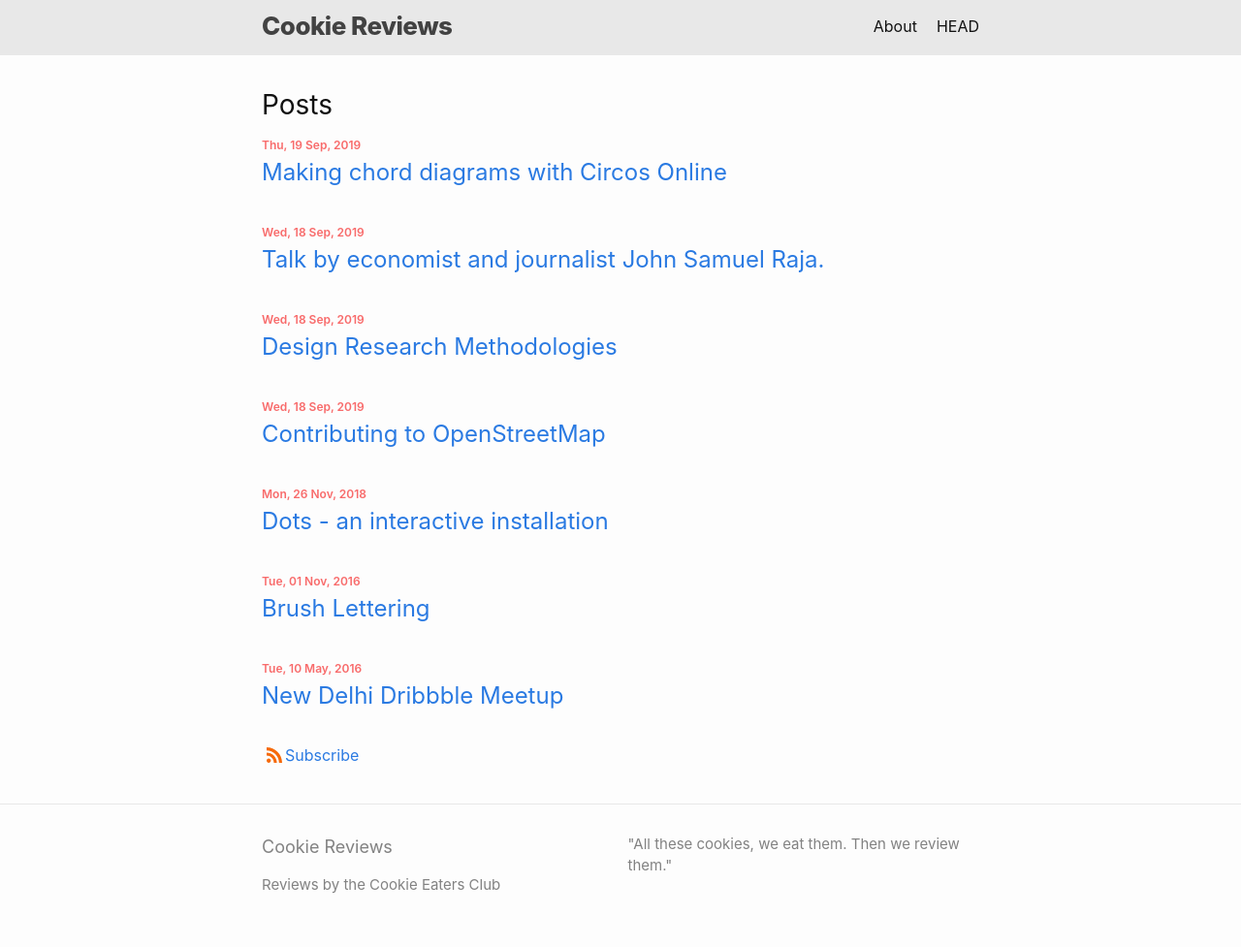
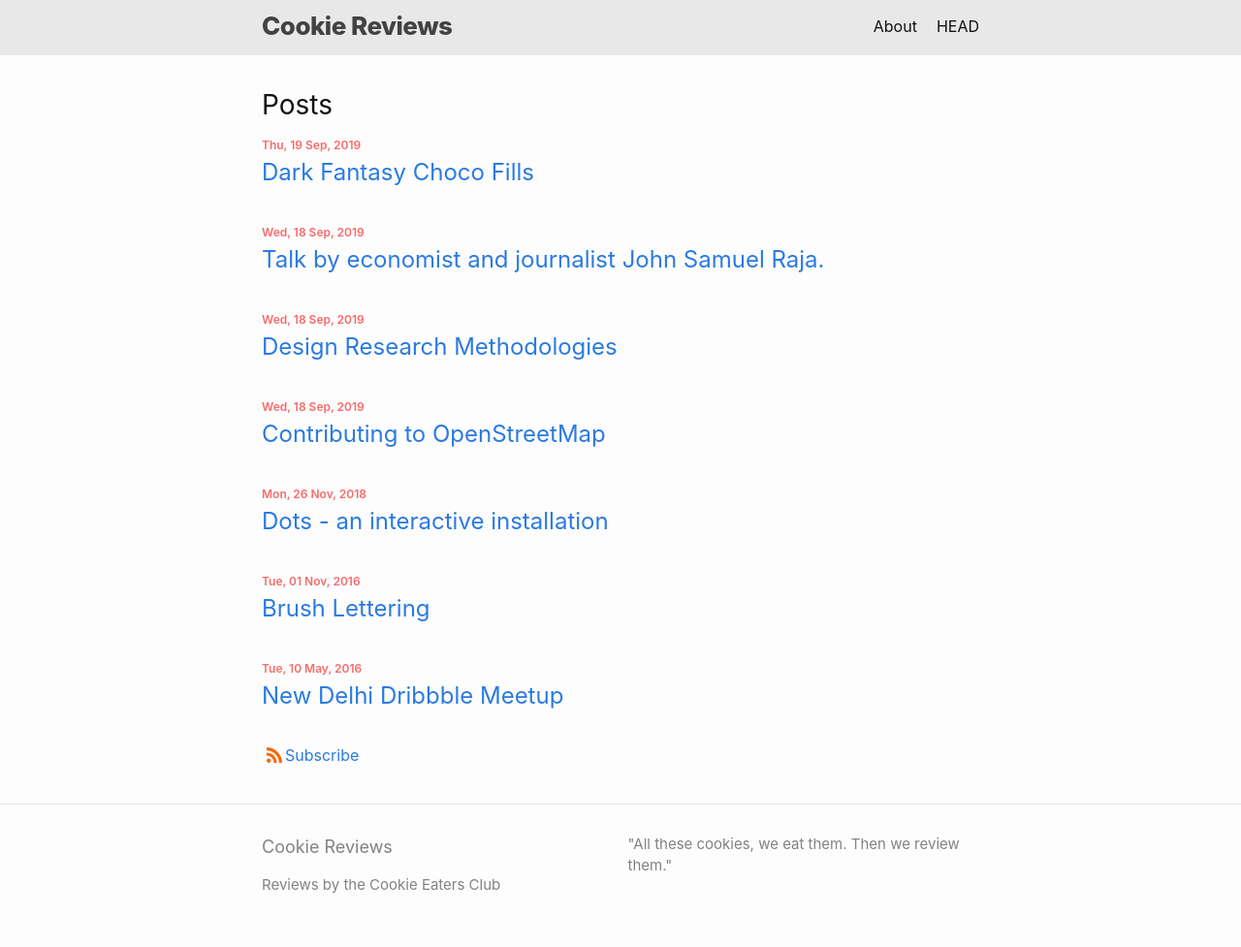
Before and after one commit to gyanl/cookies, a Jekyll site: the page built from index.md, in a window 1280 px wide. Shown: the whole page at 97% size. Built offline with Jekyll 4.4.1, drawn with Linux system fonts in a browser that asks for light colours; some web fonts are replaced; some of the changed lines change nothing that is shown.

Commit message:
Update 2019-09-19-how-to-circos.md

````diff
--- a/_posts/2019-09-19-how-to-circos.md
+++ b/_posts/2019-09-19-how-to-circos.md
@@ -1,114 +1,12 @@
 ---
 layout: post
-title: Making chord diagrams with Circos Online
-tags: dataviz  idc
+title: Dark Fantasy Choco Fills
 ---
 
-## What is Circos?
-Circos is a free and open source software package for visualizing data in a circular layout i.e. as chord diagrams. It has been featured in many scientific and other publications (including the covers of both Science and Nature), so it's safe to say science people really like it.
+![Cookie Shot 1](www.cookies.wtf/assets/chocofills-1.jpeg)
 
-#### Why Circos?
-- It looks pretty.
-- Circular layouts are great for exploring relationships between objects or positions.
-- Highly customizable.
-- High data-to-ink ratio.
-- .svg or .png output, can be used for print.
-- Scriptable, can be made part of an automated data pipeline.
-- Did I mention it looks pretty?
+Tried this at 2:42 am, due to rather ordinary circumstances. However I guess the mental state of the cookie eater must be noted at all points before a review is conducted. My own mental state was rather pleasant, rather fixated on serious things before breaking off for the night. I had last eaten around 5 hours before the time of cookie tasting, and at this point I'm craving some good breakfast, with cold milk and warm toast that's crunchy and brittle, the sort that melts in your mouth, dropping in butter that's just perfectly melted. On expressing myself rather plainly (ugh I want breakfast) I was offered this cookie as compensation. This log is just to appreciate how a choco-fill cookie is quite a good tool of mood upliftment and generally a good option to pacify hunger pangs and frustration.
 
-Circos is ideal for creating publication-quality infographics and illustrations with a high data-to-ink ratio, richly layered data and pleasant symmetries. You have fine control each element in the figure to tailor its focus points and detail to your audience.
+![Cookie Shot 2](www.cookies.wtf/assets/chocofills-2.jpeg)
 
-#### Use in Genomics
-Circos is used extensively for the analysis of genomic alterations over time, or differences between two or more genomes. You can take a look [here](http://circos.ca/intro/genomic_data/).
-
-#### How can I use Circos?
-*From the Circos landing page…*
-> Creation of images is controlled through a plain-text configuration file. There is no interactive user interface. This approach to configuration should be very familiar to you *if you have UNIX experience*.
-
-The emphasis here is mine, but after spending a while trying to understand the complex system of config files you need to setup, I realised that there is also an online version called [Circos Online](http://circos.ca/circos_online) that allows less flexibility and customization options, but can still be used for visualizing simple tables.
-
-
-## So let's use Circos Online!
-Now that we know what Circos can do, let's try and use it!
-
-#### Pick a dataset.
-You can pick whatever you like, but I decided to visualize the patterns in key issue and return for the media lab at IDC. I used the last two filled pages of the key register, which looks like this:
-
-![Screenshot of spreadsheet on Google Sheets](https://gyanl.com/blog/assets/key-register.jpeg)
-
-#### Formatting the data
-Circos uses :
-
-- A matrix of data
-- With headers for both rows and coloumns, headers can't contain spaces
-- Formatted as a tab separated values (.tsv) file
-
-#### Putting tables into Circos
-
-Chances are you have your data in a table, isolate just the two values you'd like to look at the relationship between. In my case, I took just the name of the person issuing the keys, and the name of the person returning the keys.
-
-But that poses an issue as Circos can't *technically* represent tables.
-
-![Screenshot of spreadsheet on Google Sheets](https://gyanl.com/blog/assets/circos-raw-keys.png)
-
-
-#### Wait so why are we doing this then?
-What Circos *can* do is represent *matrices.* What's the difference? In mathematics, a matrix is a rectangular array of numbers (whereas a table can have any kinds of values).
-
-#### Turning tables into matrices
-The matrix takes each pair of (key-in-person, key-out-person) data and inserts +1 into the corresponding position on the matrix. I did this manually, but if you can code, it's essentially a matter of [converting key-value pairs into a matrix](https://stackoverflow.com/questions/17173743/create-a-matrix-from-a-list-of-key-value-pairs)
-![Screenshot of matrix on Google Sheets](https://gyanl.com/blog/assets/circos-matrix.png).
-
-Also remember to put the text "labels" on the top left cell, or Circos Online won't accept the input. Make sure your headers don't have any spaces in them, or Circos will fail and throw a bunch of scary looking errors at you.
-
-#### Download a .tsv
-In Google Sheets, go to ```File``` > ```Download``` > ```Tab-separated values (.tsv, Current sheet)```
-
-#### Upload .tsv to Circos
-Upload the .tsv to [Circos Online](http://circos.ca/circos_online). Leave the checkboxes unchecked for now and click on ```Visualize Table```.
-
-#### The result
-It may take a few seconds to load, but once it does, you can pat yourself on the back for a beautiful data visualization.
-
-![Chord diagram of key issues](https://gyanl.com/blog/assets/circos-keys.png)
-
-You can now download a ```large image``` or a zip with ```data, images (PNG/SVG) and configuration``` from Circos online.
-
-## Let's look at another example
-
-This data comes from the [Data Visualization Community Survey 2019 Challenge](https://www.datavisualizationsociety.com/2019-survey-challenge).
-
-I extracted the education and gender for people who responded to the survey, and got this.
-
-| Education        | Gender            | Count |
-|------------------|-------------------|-------|
-| Masters          | Man               | 353   |
-| Bachelors        | Man               | 291   |
-| Masters          | Woman             | 198   |
-| PhD              | Man               | 143   |
-| Bachelors        | Woman             | 128   |
-| PhD              | Woman             | 72    |
-| Technical School | Man               | 31    |
-| Masters          | Prefer not to say | 11    |
-| Bachelors        | Prefer not to say | 9     |
-| PhD              | Prefer not to say | 5     |
-| Technical School | Woman             | 4     |
-| Bachelors        | Non-binary        | 2     |
-| Masters          | Non-binary        | 2     |
-| Masters          | Woman             | 2     |
-| Technical School | Non-binary        | 1     |
-| PhD              | Non-binary        | 1     |
-
-After (once again, manually) converting to a matrix, we get this matrix.
-
-| labels          | Man | Woman | NonBinary | PreferNotToSay |
-|-----------------|-----|-------|-----------|----------------|
-| Bachelors       | 291 | 128   | 2         | 9              |
-| Masters         | 353 | 198   | 2         | 11             |
-| PhD             | 143 | 71    | 1         | 5              |
-| TechnicalSchool | 31  | 4     | 1         | -              |
-
-#### Result
-The result looks something like this:
-
-![Chord diagram of key issues](https://gyanl.com/blog/assets/circos-education-gender.png)
+The outer shell of coarse cookie barely gave any resistance to the bite. Overall a very docile cookie, seems to like to keep things simple (unlike other samples like rusk, that would usually put up a good fight till the last bite). Wouldn't call it bite sized, but maybe a 3 bite size with a friendly circular shape with a bulge on one side giving it an attractive yet rather unimaginative appearance. Couldn't help but notice the void in the centre filled with chocolate that I expected would drip out but it seemed to have become semi solid. A rather simple, no bullshit experience. Would've loved to try this with cold milk/ a banana. Still, I would conclude by saying it's not the best substitute for breakfast, but a great gobble friendly cookie to keep you going.
````
